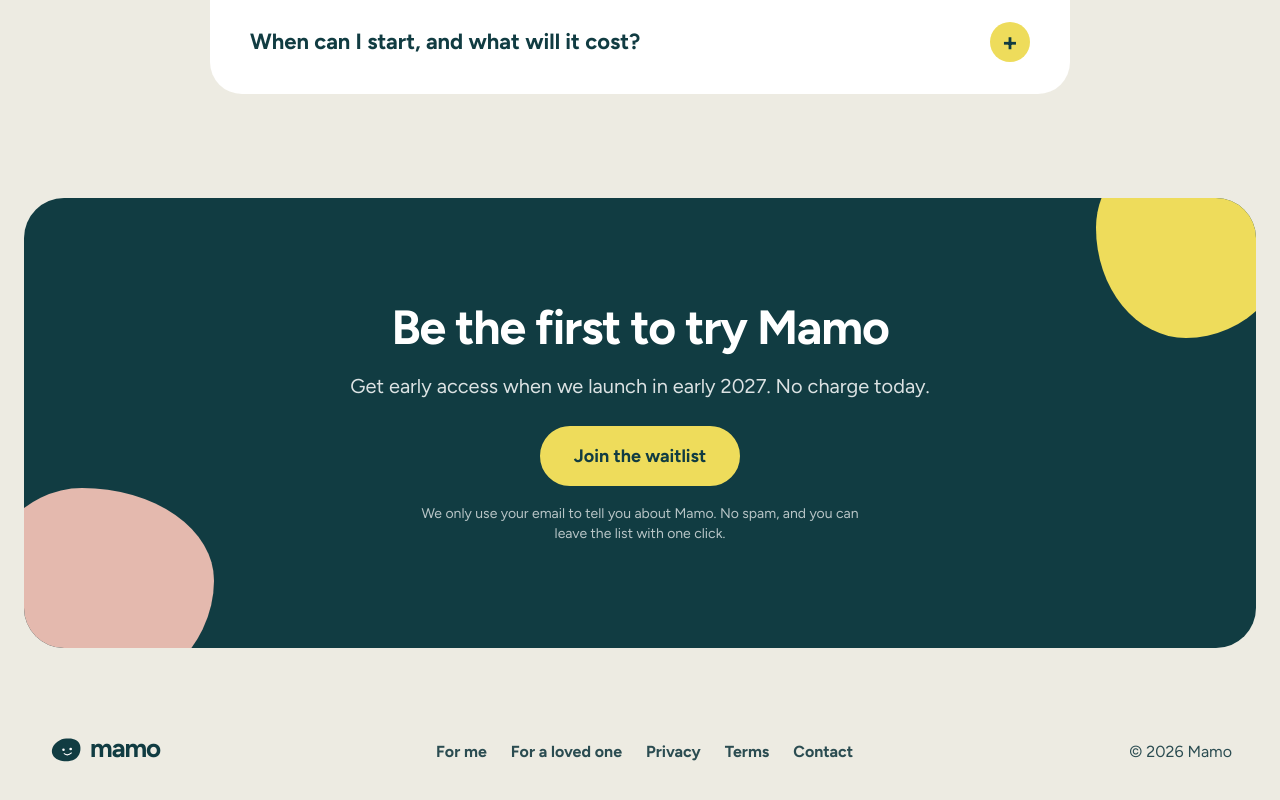
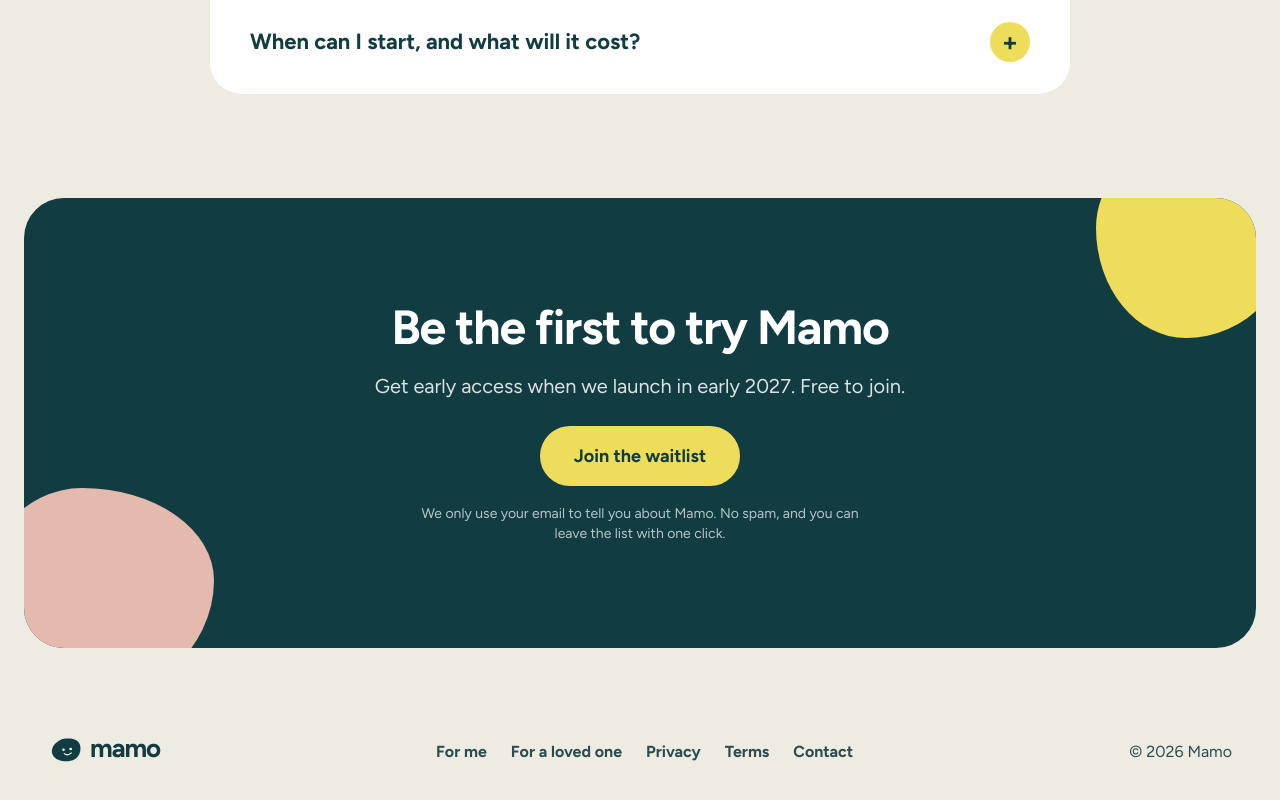
Before and after one commit to HensonChen/Mamo-website, a Next.js app: page /seniors in a window 1280 px wide. Shown: the part 5920-6720 px from the top of the page. Built offline with nearby package versions, Linux system fonts and the light colour scheme; no server answers.

Commit message:
change some "no charge today" to "free to join" for waitlist

```diff
--- a/src/content/home.ts
+++ b/src/content/home.ts
@@ -82,6 +82,6 @@ export const home = {
   },
   closing: {
     heading: "Be the first to try Mamo",
-    sub: "Get early access when we launch in early 2027. No charge today.",
+    sub: "Get early access when we launch in early 2027. Free to join.",
   },
 };
--- a/src/content/variants.ts
+++ b/src/content/variants.ts
@@ -239,7 +239,7 @@ export const variants: Record<PageSegmentId, Variant> = {
     ],
     closing: {
       heading: "Be the first to try Mamo",
-      sub: "Get early access when we launch in early 2027. No charge today.",
+      sub: "Get early access when we launch in early 2027. Free to join.",
     },
   },
 
@@ -401,7 +401,7 @@ export const variants: Record<PageSegmentId, Variant> = {
     ],
     closing: {
       heading: "Be the first to try Mamo",
-      sub: "Get early access for your family when we launch in early 2027. No charge today.",
+      sub: "Get early access for your family when we launch in early 2027. Free to join.",
     },
   },
 };
```
